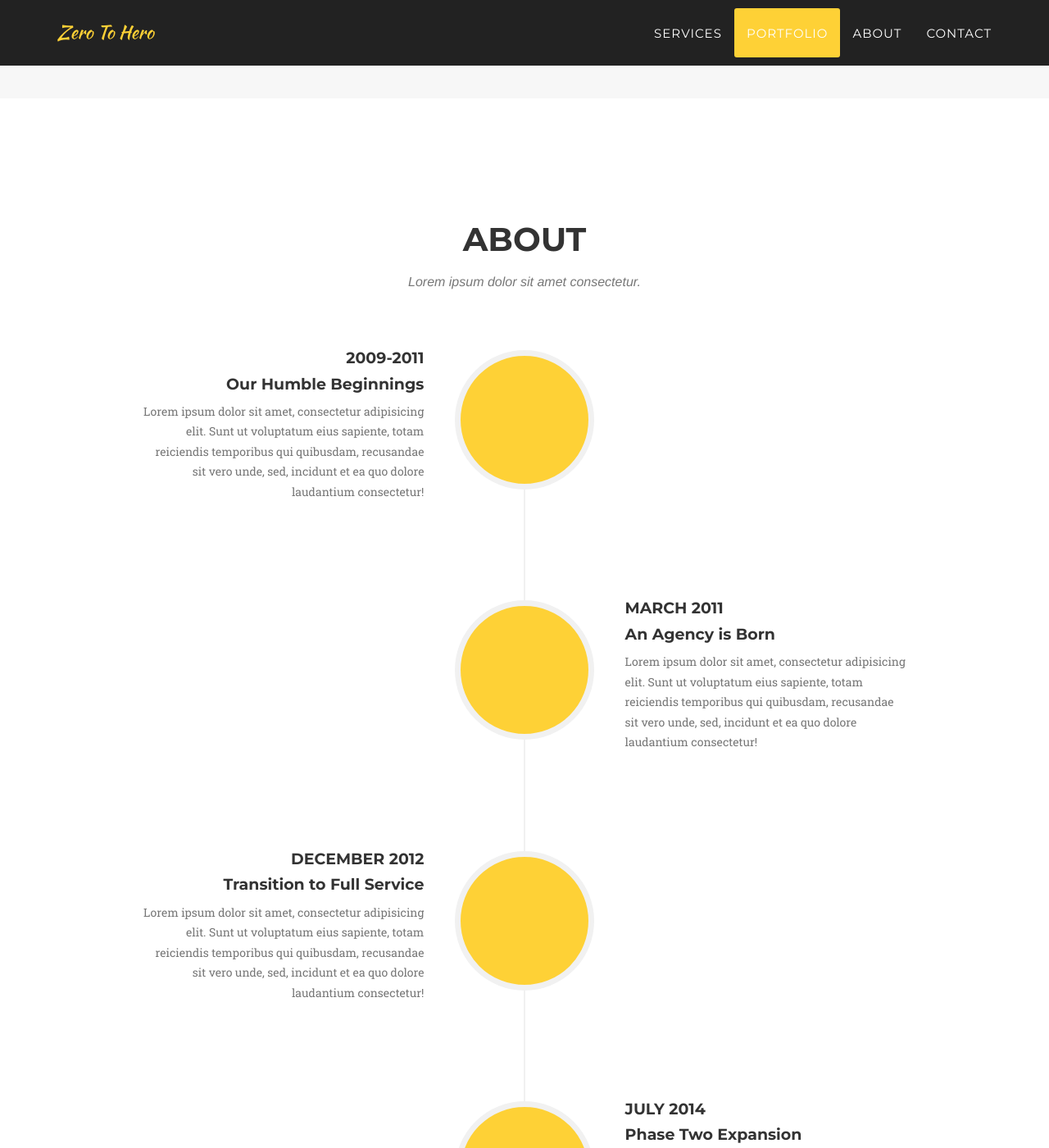
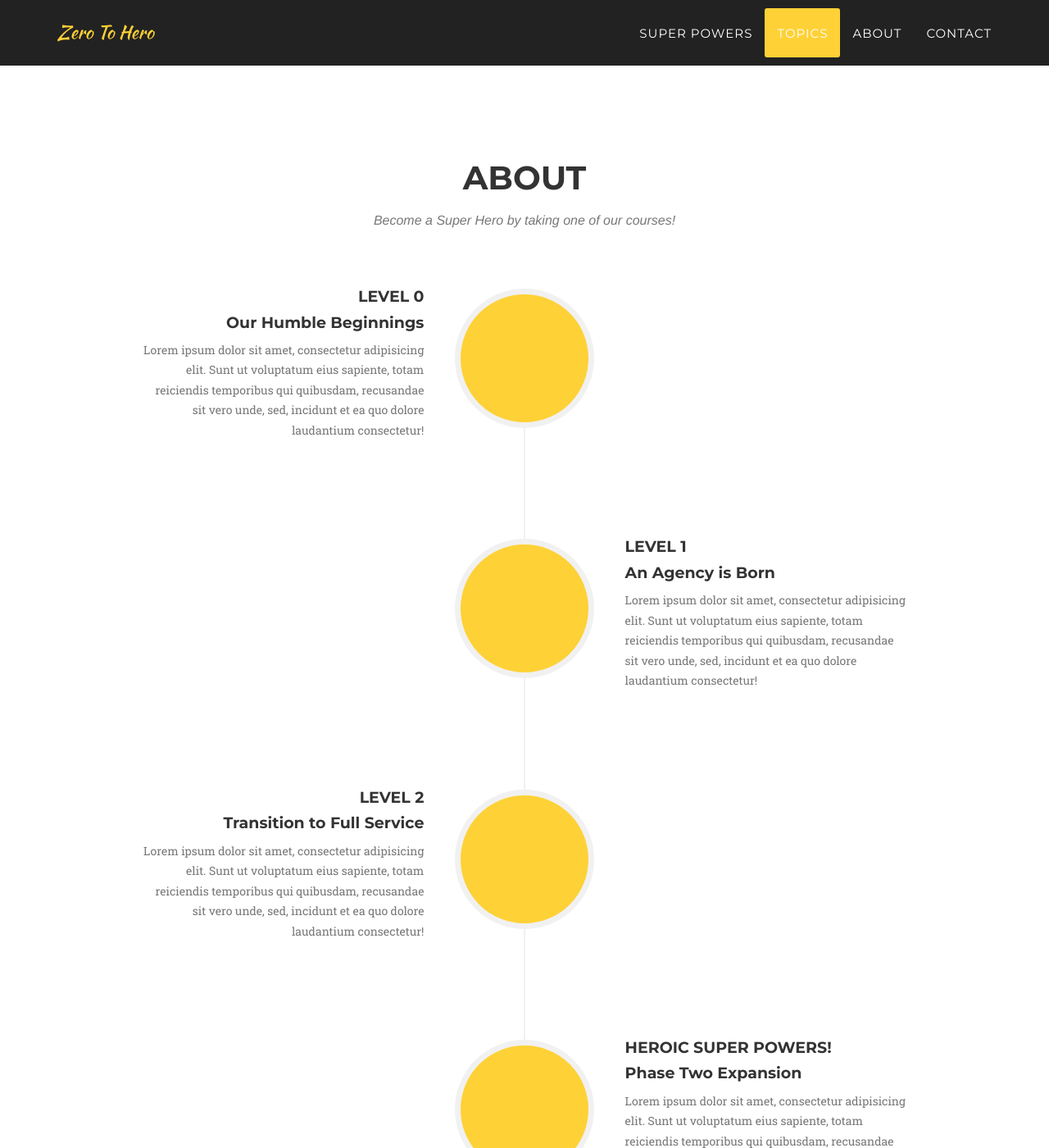
Before and after one commit to howkj1/zerotohero, a Jekyll site: the page built from _posts/2014-07-16-project-3.markdown, in a window 1280 px wide and 1400 px high, scrolled down 2141 px. Shown: the whole window at 82% size. Built offline with Jekyll 4.4.1, drawn with Linux system fonts in a browser that asks for light colours; some web fonts are replaced; some of the changed text lies outside the part shown.

Commit message:
update about+services

```diff
--- a/_includes/about.html
+++ b/_includes/about.html
@@ -4,7 +4,7 @@
             <div class="row">
                 <div class="col-lg-12 text-center">
                     <h2 class="section-heading">About</h2>
-                    <h3 class="section-subheading text-muted">Lorem ipsum dolor sit amet consectetur.</h3>
+                    <h3 class="section-subheading text-muted">Become a Super Hero by taking one of our courses!</h3>
                 </div>
             </div>
             <div class="row">
@@ -16,7 +16,7 @@
                             </div>
                             <div class="timeline-panel">
                                 <div class="timeline-heading">
-                                    <h4>2009-2011</h4>
+                                    <h4>Level 0</h4>
                                     <h4 class="subheading">Our Humble Beginnings</h4>
                                 </div>
                                 <div class="timeline-body">
@@ -30,7 +30,7 @@
                             </div>
                             <div class="timeline-panel">
                                 <div class="timeline-heading">
-                                    <h4>March 2011</h4>
+                                    <h4>Level 1</h4>
                                     <h4 class="subheading">An Agency is Born</h4>
                                 </div>
                                 <div class="timeline-body">
@@ -44,7 +44,7 @@
                             </div>
                             <div class="timeline-panel">
                                 <div class="timeline-heading">
-                                    <h4>December 2012</h4>
+                                    <h4>Level 2</h4>
                                     <h4 class="subheading">Transition to Full Service</h4>
                                 </div>
                                 <div class="timeline-body">
@@ -58,7 +58,7 @@
                             </div>
                             <div class="timeline-panel">
                                 <div class="timeline-heading">
-                                    <h4>July 2014</h4>
+                                    <h4>Heroic Super Powers!</h4>
                                     <h4 class="subheading">Phase Two Expansion</h4>
                                 </div>
                                 <div class="timeline-body">
--- a/_includes/header.html
+++ b/_includes/header.html
@@ -19,10 +19,10 @@
                         <a href="#page-top"></a>
                     </li>
                     <li>
-                        <a class="page-scroll" href="#services">Services</a>
+                        <a class="page-scroll" href="#services">Super Powers</a>
                     </li>
                     <li>
-                        <a class="page-scroll" href="#portfolio">Portfolio</a>
+                        <a class="page-scroll" href="#portfolio">Topics</a>
                     </li>
                     <li>
                         <a class="page-scroll" href="#about">About</a>
@@ -45,7 +45,7 @@
         <div class="container">
             <div class="intro-text">
                 <div class="intro-lead-in">Welcome To Zero To Hero!</div>
-                <div class="intro-heading">Click the button below to get started learning!</div>
+                <div class="intro-heading">Get started learning!</div>
                 <a href="#services" class="page-scroll btn btn-xl">Teach Me Superpowers!</a>
             </div>
         </div>
--- a/_includes/services.html
+++ b/_includes/services.html
@@ -3,7 +3,7 @@
         <div class="container">
             <div class="row">
                 <div class="col-lg-12 text-center">
-                    <h2 class="section-heading">Services</h2>
+                    <h2 class="section-heading">Super Powers</h2>
                     <h3 class="section-subheading text-muted">Lorem ipsum dolor sit amet consectetur.</h3>
                 </div>
             </div>
@@ -29,7 +29,7 @@
                         <i class="fa fa-circle fa-stack-2x text-primary"></i>
                         <i class="fa fa-lock fa-stack-1x fa-inverse"></i>
                     </span>
-                    <h4 class="service-heading">Web Security</h4>
+                    <h4 class="service-heading">Web Services</h4>
                     <p class="text-muted">Lorem ipsum dolor sit amet, consectetur adipisicing elit. Minima maxime quam architecto quo inventore harum ex magni, dicta impedit.</p>
                 </div>
             </div>
```
